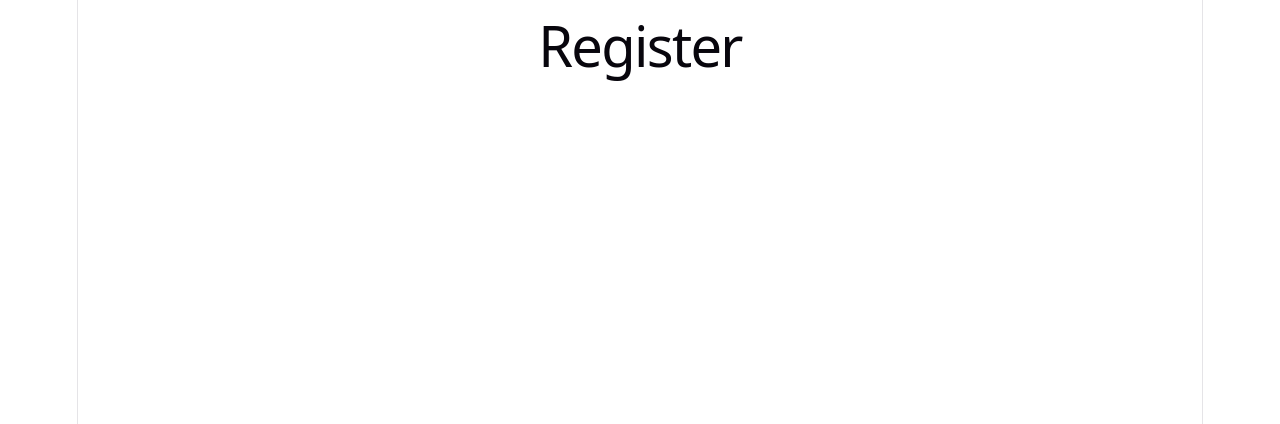
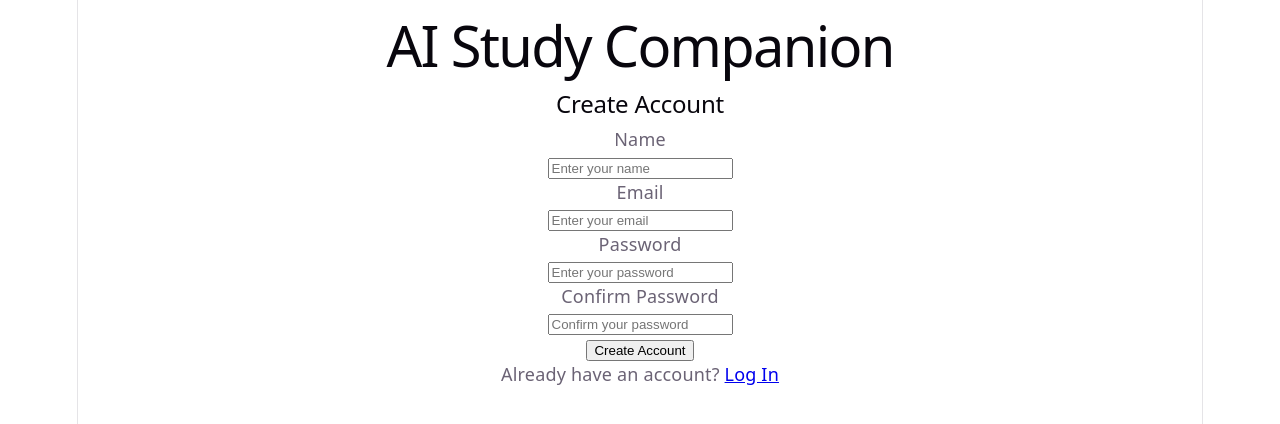
Before and after one commit to acev-0007/CPSC_491_Study_Companion, a React app in the folder frontend/: page /register in a window 1280 px wide. Shown: the top 424 px of the page. Built offline with nearby package versions, Linux system fonts and the light colour scheme; the HTML template or start-up script is replaced by a standard one.

Commit message:
added login and registration page skeleton

```diff
--- a/frontend/src/pages/Login.jsx
+++ b/frontend/src/pages/Login.jsx
@@ -1,5 +1,49 @@
+import { Link } from "react-router-dom";
+
 function Login() {
-  return <h1>Login</h1>;
+  const handleSubmit = (event) => {
+    event.preventDefault();
+    console.log("Login form submitted");
+  };
+
+  return (
+    <div>
+      <h1>AI Study Companion</h1>
+      <h2>Log In</h2>
+
+      <form onSubmit={handleSubmit}>
+        <div>
+          <label htmlFor="email">Email</label>
+          <br />
+          <input
+            id="email"
+            type="email"
+            name="email"
+            placeholder="Enter your email"
+            required
+          />
+        </div>
+
+        <div>
+          <label htmlFor="password">Password</label>
+          <br />
+          <input
+            id="password"
+            type="password"
+            name="password"
+            placeholder="Enter your password"
+            required
+          />
+        </div>
+
+        <button type="submit">Log In</button>
+      </form>
+
+      <p>
+        Don't have an account? <Link to="/register">Register</Link>
+      </p>
+    </div>
+  );
 }
 
 export default Login;
--- a/frontend/src/pages/Register.jsx
+++ b/frontend/src/pages/Register.jsx
@@ -1,5 +1,73 @@
+import { Link } from "react-router-dom";
+
 function Register() {
-  return <h1>Register</h1>;
+  const handleSubmit = (event) => {
+    event.preventDefault();
+    console.log("Registration form submitted");
+  };
+
+  return (
+    <div>
+      <h1>AI Study Companion</h1>
+      <h2>Create Account</h2>
+
+      <form onSubmit={handleSubmit}>
+        <div>
+          <label htmlFor="name">Name</label>
+          <br />
+          <input
+            id="name"
+            type="text"
+            name="name"
+            placeholder="Enter your name"
+            required
+          />
+        </div>
+
+        <div>
+          <label htmlFor="email">Email</label>
+          <br />
+          <input
+            id="email"
+            type="email"
+            name="email"
+            placeholder="Enter your email"
+            required
+          />
+        </div>
+
+        <div>
+          <label htmlFor="password">Password</label>
+          <br />
+          <input
+            id="password"
+            type="password"
+            name="password"
+            placeholder="Enter your password"
+            required
+          />
+        </div>
+
+        <div>
+          <label htmlFor="confirmPassword">Confirm Password</label>
+          <br />
+          <input
+            id="confirmPassword"
+            type="password"
+            name="confirmPassword"
+            placeholder="Confirm your password"
+            required
+          />
+        </div>
+
+        <button type="submit">Create Account</button>
+      </form>
+
+      <p>
+        Already have an account? <Link to="/login">Log In</Link>
+      </p>
+    </div>
+  );
 }
 
 export default Register;
```
